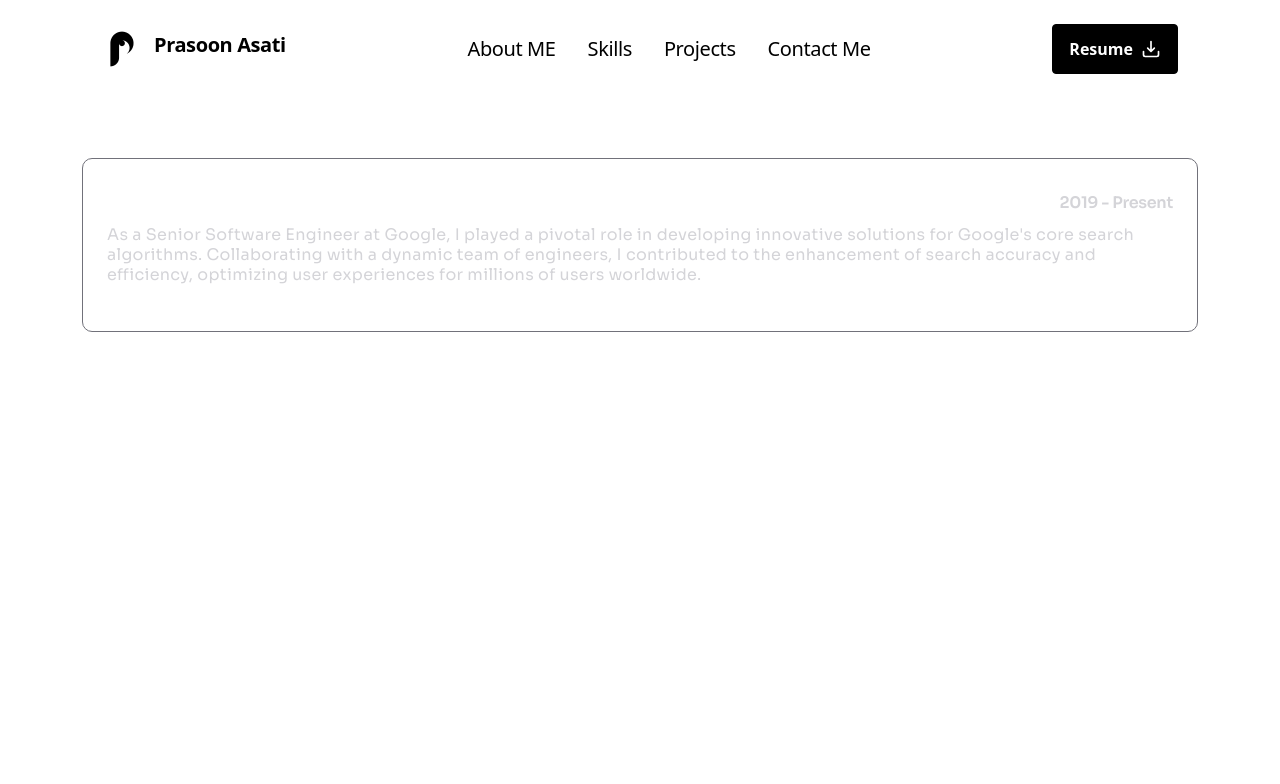
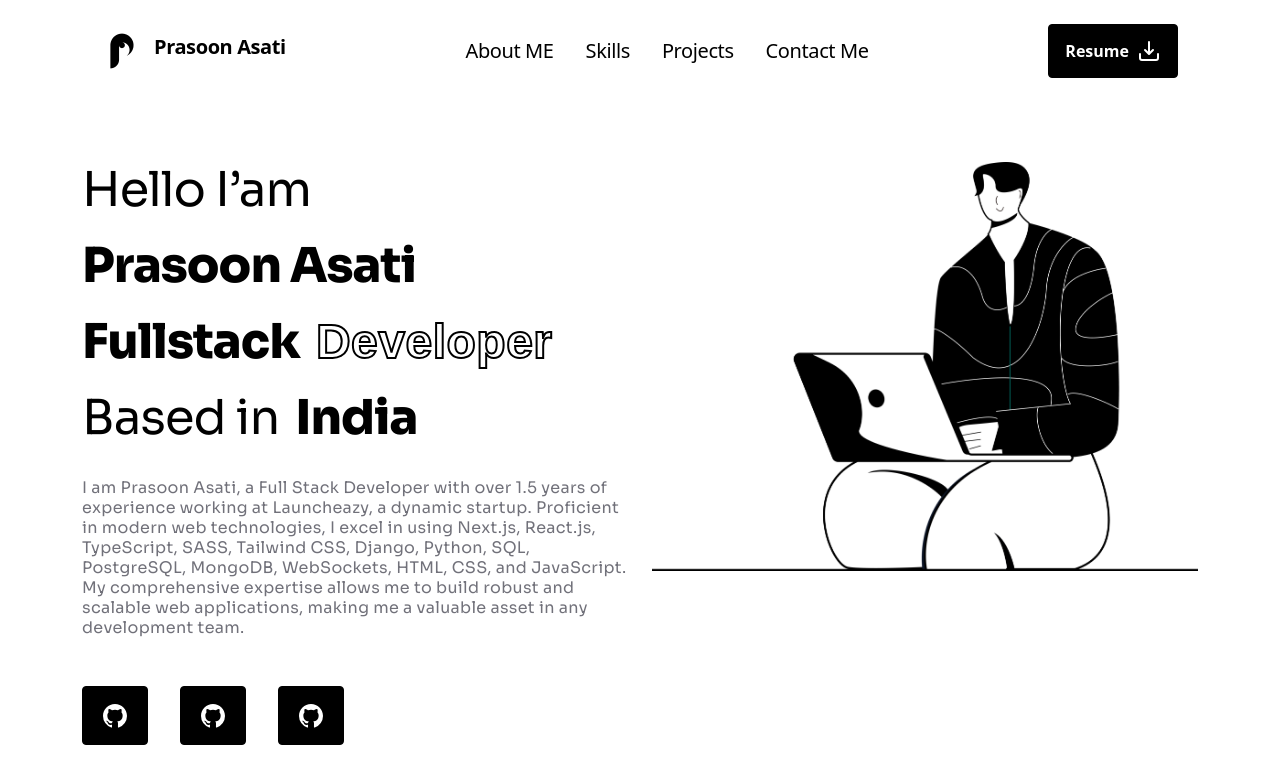
Before and after one commit to prasoon-88/portfolio-nextjs, a Next.js app: page / in a window 1280 px wide. Shown: the top 784 px of the page. Built offline with nearby package versions, Linux system fonts and the light colour scheme.

Commit message:
add: herosectiong

```diff
--- /dev/null
+++ b/src/assets/svgs/email.tsx
@@ -0,0 +1,15 @@
+import React from "react";
+
+const EmailSvg = () => {
+  return (
+    <svg xmlns="http://www.w3.org/2000/svg" id="email">
+      <path d="M88 23H12c-1.1 0-2 .9-2 2v50c0 1.1.9 2 2 2h76c1.1 0 2-.9 2-2V25c0-1.1-.9-2-2-2zm-4.8 4L50 60.2 16.8 27h66.4zM14 29.8 34.2 50 14 70.2V29.8zM16.9 73 37 52.9l11.6 11.6c.8.8 2 .8 2.8 0L63 52.9 83.1 73H16.9zM86 70.2 65.8 50 86 29.8v40.4z"></path>
+      <path
+        fill="#00F"
+        d="M804-510v1684H-980V-510H804m8-8H-988v1700H812V-518z"
+      ></path>
+    </svg>
+  );
+};
+
+export default EmailSvg;
--- /dev/null
+++ b/src/assets/svgs/github.tsx
@@ -0,0 +1,15 @@
+import React from "react";
+
+const GithubSVG = () => {
+  return (
+    <svg xmlns="http://www.w3.org/2000/svg" viewBox="0 0 16 16" id="Github">
+      <path
+        d="M7.999 0C3.582 0 0 3.596 0 8.032a8.031 8.031 0 0 0 5.472 7.621c.4.074.546-.174.546-.387 0-.191-.007-.696-.011-1.366-2.225.485-2.695-1.077-2.695-1.077-.363-.928-.888-1.175-.888-1.175-.727-.498.054-.488.054-.488.803.057 1.225.828 1.225.828.714 1.227 1.873.873 2.329.667.072-.519.279-.873.508-1.074-1.776-.203-3.644-.892-3.644-3.969 0-.877.312-1.594.824-2.156-.083-.203-.357-1.02.078-2.125 0 0 .672-.216 2.2.823a7.633 7.633 0 0 1 2.003-.27 7.65 7.65 0 0 1 2.003.271c1.527-1.039 2.198-.823 2.198-.823.436 1.106.162 1.922.08 2.125.513.562.822 1.279.822 2.156 0 3.085-1.87 3.764-3.652 3.963.287.248.543.738.543 1.487 0 1.074-.01 1.94-.01 2.203 0 .215.144.465.55.386A8.032 8.032 0 0 0 16 8.032C16 3.596 12.418 0 7.999 0z"
+        fill="#ffffff"
+        className="color000000 svgShape"
+      ></path>
+    </svg>
+  );
+};
+
+export default GithubSVG;
--- a/src/components/button/index.tsx
+++ b/src/components/button/index.tsx
@@ -2,7 +2,7 @@ import cx from "classnames";
 import React, { ReactNode } from "react";
 
 export interface ButtonProps {
-  text: string;
+  text: ReactNode;
   size?: "small";
   className?: string;
   style?: any;
--- a/src/pages/index.tsx
+++ b/src/pages/index.tsx
@@ -1,11 +1,78 @@
+/* eslint-disable @next/next/no-img-element */
+
 import Head from "next/head";
 import { Sora } from "next/font/google";
-import TestimonialCard from "@/components/testimonialCard";
-import Input from "@/components/input";
-import SkillCard from "@/components/skillCard";
-import ExperienceCard from "@/components/experienceCard";
+import EmailSvg from "@/assets/svgs/email";
+import GithubSVG from "@/assets/svgs/github";
+import Button from "@/components/button";
 
 const sora = Sora({ subsets: ["latin"] });
+
+const HeroSection = () => {
+  const SocialLinks = [
+    {
+      icon: <GithubSVG />,
+      link: "https://www.linkedin.com/in/prasoon-asati-01a843196/",
+    },
+    {
+      icon: <GithubSVG />,
+      link: "https://github.com/prasoon-88",
+    },
+    {
+      icon: <GithubSVG />,
+      link: "mailto:prasouna@gmail.com",
+    },
+  ];
+  return (
+    <div className="container">
+      <div className="heroSection">
+        <div className="row">
+          <div className="col-lg-6 col-md-8 col-12">
+            <div className="introContianer">
+              <div className="introduction">
+                <div className="primary-black">Hello I’am</div>
+                <div className="primary-black extra-bold">Prasoon Asati</div>
+                <div className="primary-black extra-bold">Fullstack</div>
+                <div className="outlined extra-bold">Developer</div>{" "}
+                <div className="primary-black">Based in</div>
+                <div className="primary-black extra-bold">India</div>
+              </div>
+              <p className="medium zinc-500">
+                I am Prasoon Asati, a Full Stack Developer with over 1.5 years
+                of experience working at Launcheazy, a dynamic startup.
+                Proficient in modern web technologies, I excel in using Next.js,
+                React.js, TypeScript, SASS, Tailwind CSS, Django, Python, SQL,
+                PostgreSQL, MongoDB, WebSockets, HTML, CSS, and JavaScript. My
+                comprehensive expertise allows me to build robust and scalable
+                web applications, making me a valuable asset in any development
+                team.
+              </p>
+              <div className="social-links">
+                {SocialLinks.map((link, index) => {
+                  return (
+                    <a
+                      key={index}
+                      href={link.link}
+                      target="_blank"
+                      rel="noreferrer"
+                    >
+                      <Button className="primary" text={link.icon} />
+                    </a>
+                  );
+                })}
+              </div>
+            </div>
+          </div>
+          <div className="col-lg-6 col-md-4 col-12">
+            <div className="heroImageContainer">
+              <img src={"/manWithDevice.png"} alt="HeroImage" />
+            </div>
+          </div>
+        </div>
+      </div>
+    </div>
+  );
+};
 
 export default function Home() {
   return (
@@ -16,17 +83,8 @@ export default function Home() {
         <meta name="viewport" content="width=device-width, initial-scale=1" />
         <link rel="icon" href="/favicon.ico" />
       </Head>
-      <main className={sora.className}>
-        <div className="container mt-60">
-          <ExperienceCard
-            company="Google"
-            startDate="2019"
-            endDate="Present"
-            logo={""}
-            title="SDE at Launchezy"
-            description="As a Senior Software Engineer at Google, I played a pivotal role in developing innovative solutions for Google's core search algorithms. Collaborating with a dynamic team of engineers, I contributed to the enhancement of search accuracy and efficiency, optimizing user experiences for millions of users worldwide."
-          />
-        </div>
+      <main id="home" className={sora.className}>
+        <HeroSection />
       </main>
     </>
   );
--- a/src/styles/component/button.scss
+++ b/src/styles/component/button.scss
@@ -20,6 +20,8 @@
 
     svg {
         fill: $primary-white;
+        width: 24px;
+        height: 24px;
     }
 
     &.small {
--- a/src/styles/component/navbar.scss
+++ b/src/styles/component/navbar.scss
@@ -6,6 +6,7 @@
     width: 100%;
     position: sticky;
     top: 0;
+    z-index: 2;
 
     #navbar {
         margin: 24px 0;
@@ -72,7 +73,7 @@
         }
 
 
-        @media screen and (max-width:767px) {
+        @media screen and (max-width:768px) {
             margin: 0;
             padding: 12px 24px;
 
@@ -156,7 +157,7 @@
         }
     }
 
-    @media screen and (min-width:767px) {
+    @media screen and (min-width:768px) {
         #navItemsSlider {
             background: $primary-white;
         }
--- /dev/null
+++ b/src/styles/pages/home.scss
@@ -0,0 +1,58 @@
+#home {
+    z-index: 1;
+
+    .heroSection {
+        margin-top: 60px;
+
+        .introContianer {
+            height: 100%;
+            display: flex;
+            justify-content: flex-end;
+            flex-direction: column;
+            gap: 32px;
+
+            .introduction {
+                font-size: 48px;
+                line-height: 56px;
+                letter-spacing: -0.02em;
+                display: flex;
+                align-items: center;
+                flex-wrap: wrap;
+                gap: 16px;
+                row-gap: 20px;
+            }
+
+            .social-links {
+                display: flex;
+                align-items: center;
+                gap: 32px;
+                flex-wrap: wrap;
+            }
+        }
+
+        .heroImageContainer {
+            position: relative;
+
+            img {
+                width: 100%;
+            }
+        }
+
+        @media screen and (max-width: 768px) {
+
+            .introContianer,
+            .introduction {
+                align-items: center;
+                justify-content: center;
+
+                p {
+                    text-align: center;
+                }
+            }
+
+            .heroImageContainer {
+                margin-top: 80px;
+            }
+        }
+    }
+}
--- a/src/styles/pages/index.scss
+++ b/src/styles/pages/index.scss
@@ -0,0 +1 @@
+@import './home.scss';
--- a/src/styles/vars/typography.scss
+++ b/src/styles/vars/typography.scss
@@ -62,4 +62,6 @@ p {
     color: white;
     -webkit-text-stroke-width: 2px;
     -webkit-text-stroke-color: black;
+    font-family: Arial, Helvetica, sans-serif;
+    letter-spacing: 0.5px;
 }
```
Also changed, not shown: src/assets/svgs/facebook.tsx (added, +20 -0 lines), src/styles/index.scss (+4 -4 lines), src/assets/svgs/whatsapp.svg (added).
